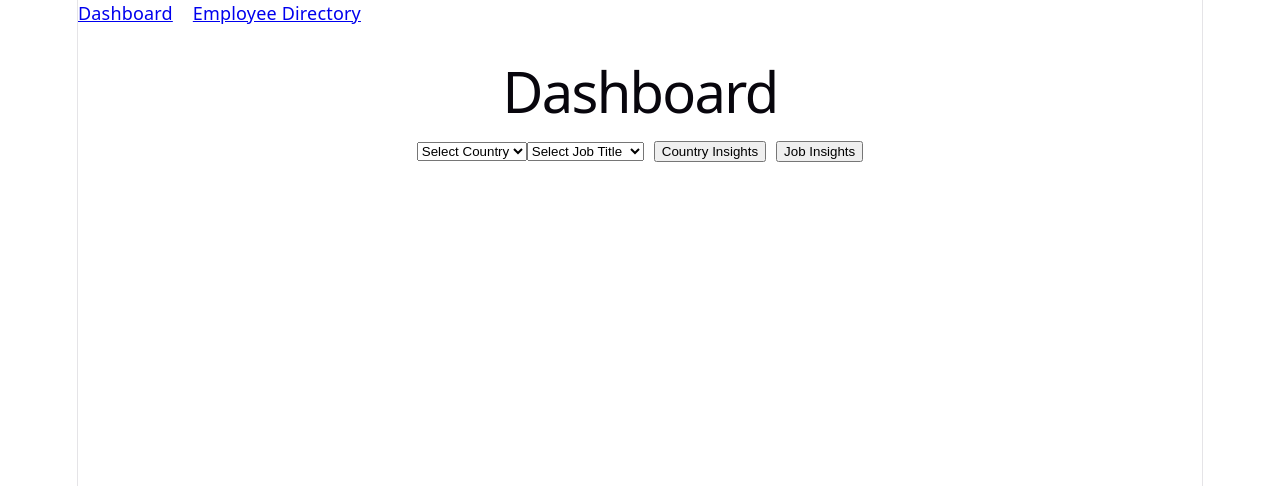
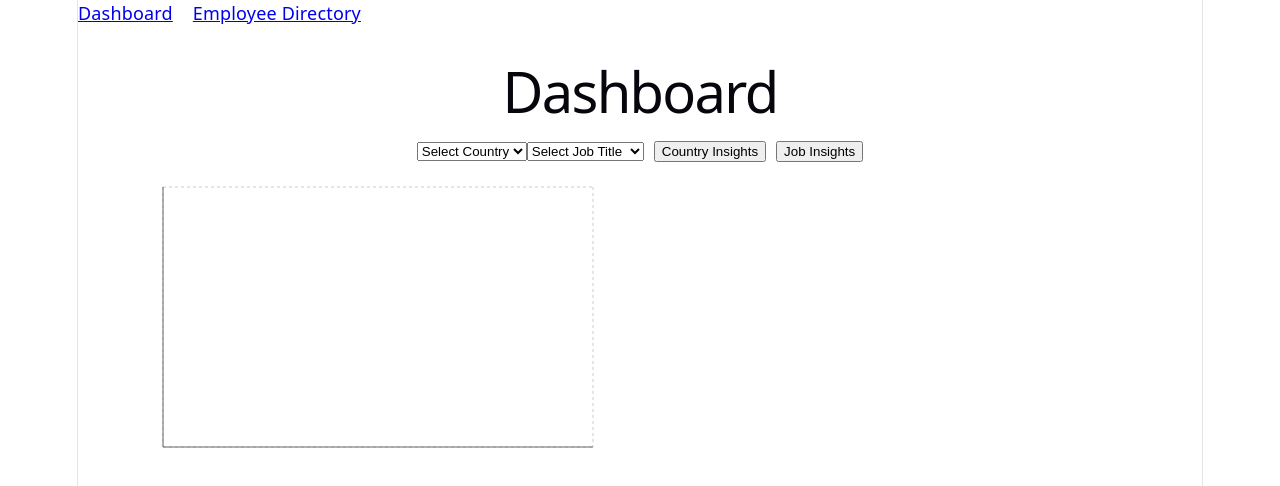
Before and after one commit to nikhilghadi/salary-management, a React app in the folder frontend/: page / in a window 1280 px wide. Shown: the top 486 px of the page. Built offline with nearby package versions, Linux system fonts and the light colour scheme; the HTML template or start-up script is replaced by a standard one.

Commit message:
basic chart added for country insights

```diff
--- a/frontend/package.json
+++ b/frontend/package.json
@@ -12,7 +12,8 @@
   "dependencies": {
     "react": "^19.2.4",
     "react-dom": "^19.2.4",
-    "react-router-dom": "^7.14.1"
+    "react-router-dom": "^7.14.1",
+    "recharts": "^3.8.1"
   },
   "devDependencies": {
     "@eslint/js": "^9.39.4",
--- a/frontend/src/pages/Dashboard.jsx
+++ b/frontend/src/pages/Dashboard.jsx
@@ -1,6 +1,7 @@
 import { useState } from "react";
 import { getCountryInsights, getJobInsights } from "../api/client";
 import { COUNTRIES, JOB_TITLES } from "../constants/options";
+import { BarChart, Bar, XAxis, YAxis, Tooltip, CartesianGrid } from "recharts";
 
 export default function Dashboard() {
   const [country, setCountry] = useState("");
@@ -38,6 +39,14 @@ export default function Dashboard() {
     }
   };
 
+  const chartData = countryData
+  ? [
+      { name: "Min", value: countryData.min_salary },
+      { name: "Avg", value: countryData.avg_salary },
+      { name: "Max", value: countryData.max_salary }
+    ]
+  : [];
+
   return (
     <div style={{ padding: "20px" }}>
       <h1>Dashboard</h1>
@@ -70,6 +79,15 @@ export default function Dashboard() {
       {/* Error */}
       {error && <p style={{ color: "red" }}>{error}</p>}
 
+      <div style={{ marginBottom: "20px" , display: "flex", gap: "50px"}}>
+        <BarChart width={500} height={300} data={chartData}>
+          <CartesianGrid strokeDasharray="3 3" />
+          <XAxis dataKey="name" />
+          <YAxis />
+          <Tooltip />
+          <Bar dataKey="value" />
+        </BarChart>
+
         {/* Country Insights */}
         {countryData && (
           <div style={{ marginTop: "20px" }}>
@@ -79,7 +97,7 @@ export default function Dashboard() {
             <p>Avg Salary: {countryData.avg_salary}</p>
           </div>
         )}
-
+      </div>
       {/* Job Insights */}
       {jobData && (
         <div style={{ marginTop: "20px" }}>
```
Also changed, not shown: 1 other file (tests, documents, lock files or other folders). Lines whose indentation alone changed are shown as unchanged.
